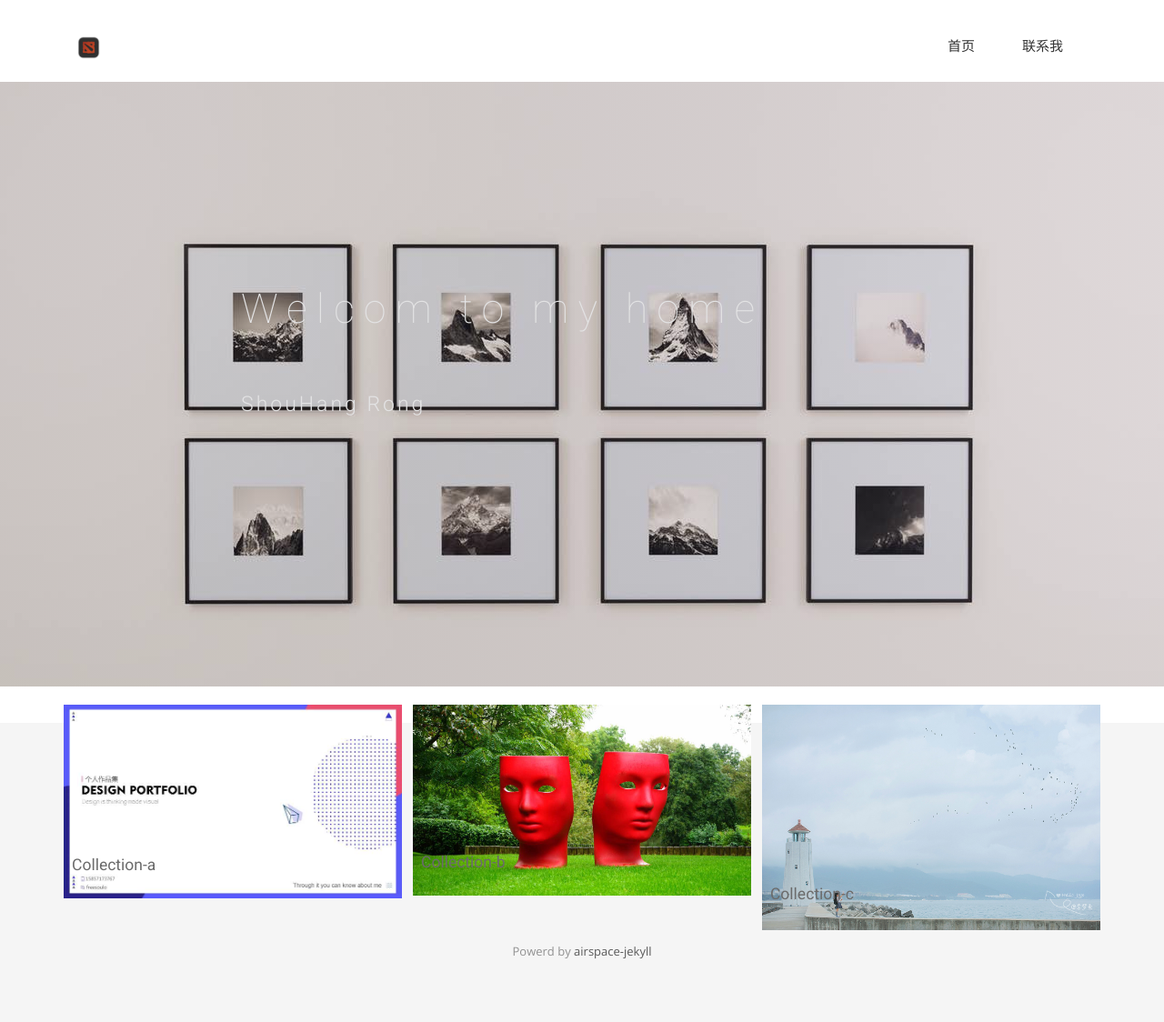
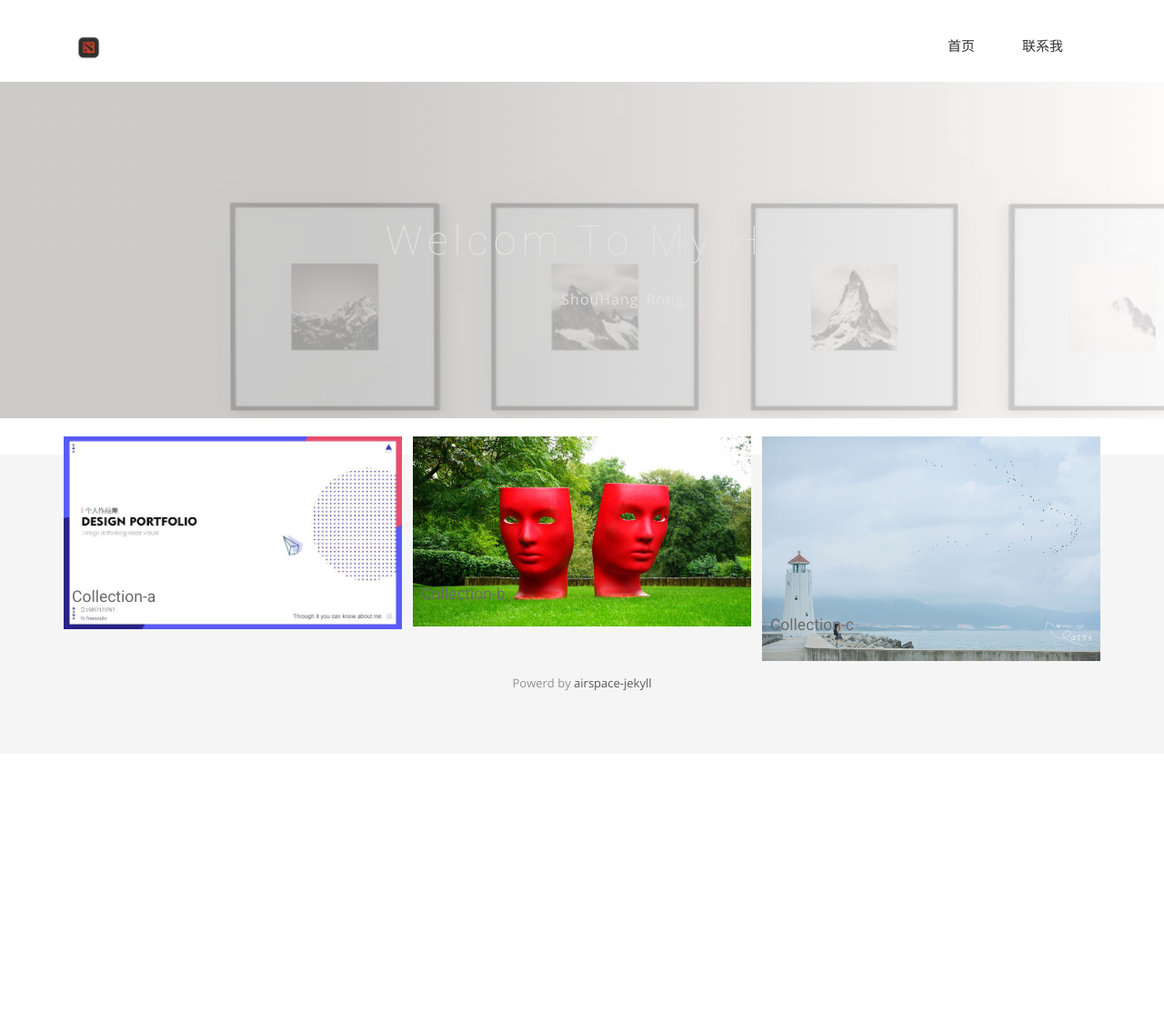
Before and after one commit to shuohanr/back.shuohanr.github.io, a Jekyll site: the page built from index.html, in a window 1280 px wide. Shown: the whole page at 91% size. Built offline with Jekyll 4.4.1, drawn with Linux system fonts in a browser that asks for light colours; nearby versions of some CDN libraries; some web fonts are replaced; after the commit the page ends 900 px from its top, so only the background shows below that.

Commit message:
再调整颜色

```diff
--- a/css/airspace.css
+++ b/css/airspace.css
@@ -113,7 +113,7 @@ font header .navbar-default .navbar-nav li a:hover {
   right: 0;
   width: 100%;
   height: 100%;
-  background: linear-gradient(to left, #8b86a3, #322e40);
+  background: linear-gradient(to left, #FFFFFF, #C2C2C2);
   opacity: 0.2;
 }
 #slider .block {
@@ -374,7 +374,7 @@ font header .navbar-default .navbar-nav li a:hover {
   right: 0;
   width: 100%;
   height: 100%;
-  background: linear-gradient(to left, #928dab, #1f1c2c 70%);
+  background: linear-gradient(to left, #FFFFFF, #C2C2C2 70%);
   opacity: 0.8;
 }
 #global-header .block {
@@ -622,7 +622,7 @@ font header .navbar-default .navbar-nav li a:hover {
   right: 0;
   width: 100%;
   height: 100%;
-  background: linear-gradient(to left, #928dab, #1f1c2c 70%);
+  background: linear-gradient(to left, #FFFFFF, #C2C2C2 70%);
   opacity: 0.8;
 }
 #slider-contact .block {
--- a/index.html
+++ b/index.html
@@ -5,10 +5,10 @@ permalink: /
 ---
 
 <!-- Slider Start -->
-<section id="slider">
+<section id="global-header">
     <div class="container">
       <div class="row">
-      <div class="col-md-10 col-md-offset-2">
+        <div class="col-md-12">
           <div class="block">
             <h1 class="animated fadeInUp">Welcom to my home</h1>
             <p class="animated fadeInUp">ShouHang Rong</p>
```
Lines whose indentation alone changed are shown as unchanged.
